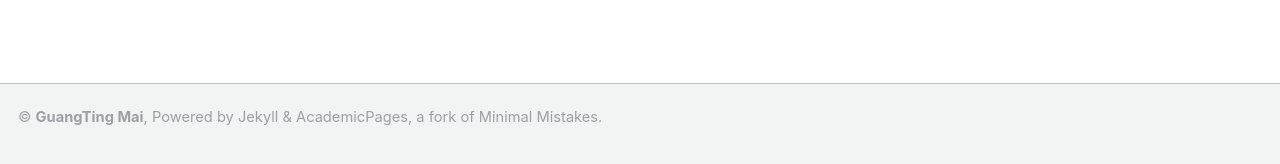
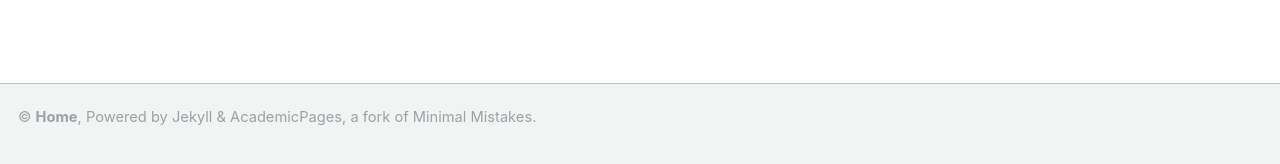
Before and after one commit to guangtingmai/guangtingmai.github.io, a Jekyll site: the page built from _pages/readme.html, in a window 1280 px wide. Shown: the part 730-894 px from the top of the page. Built offline with Jekyll 4.4.1, drawn with Linux system fonts in a browser that asks for light colours; some web fonts are replaced.

Commit message:
Update _config.yml

```diff
--- a/_config.yml
+++ b/_config.yml
@@ -10,8 +10,8 @@
 locale                   : "en-UK"
 site_theme               : ""
 title                    : "GuangTing Mai"
-title_separator          : "-"
-name                     : &name "GuangTing Mai"
+title_separator          : " "
+name                     : &name "Home"
 description              : &description "personal description"
 url                      : https://guangtingmai.github.io # the base hostname & protocol for your site e.g. "https://[your GitHub username].github.io" or if you already have some other page hosted on Github then use "https://[your GitHub username].github.io/[Your Repo Name]"
 baseurl                  : "" # the subpath of your site, e.g. "/blog"
```
